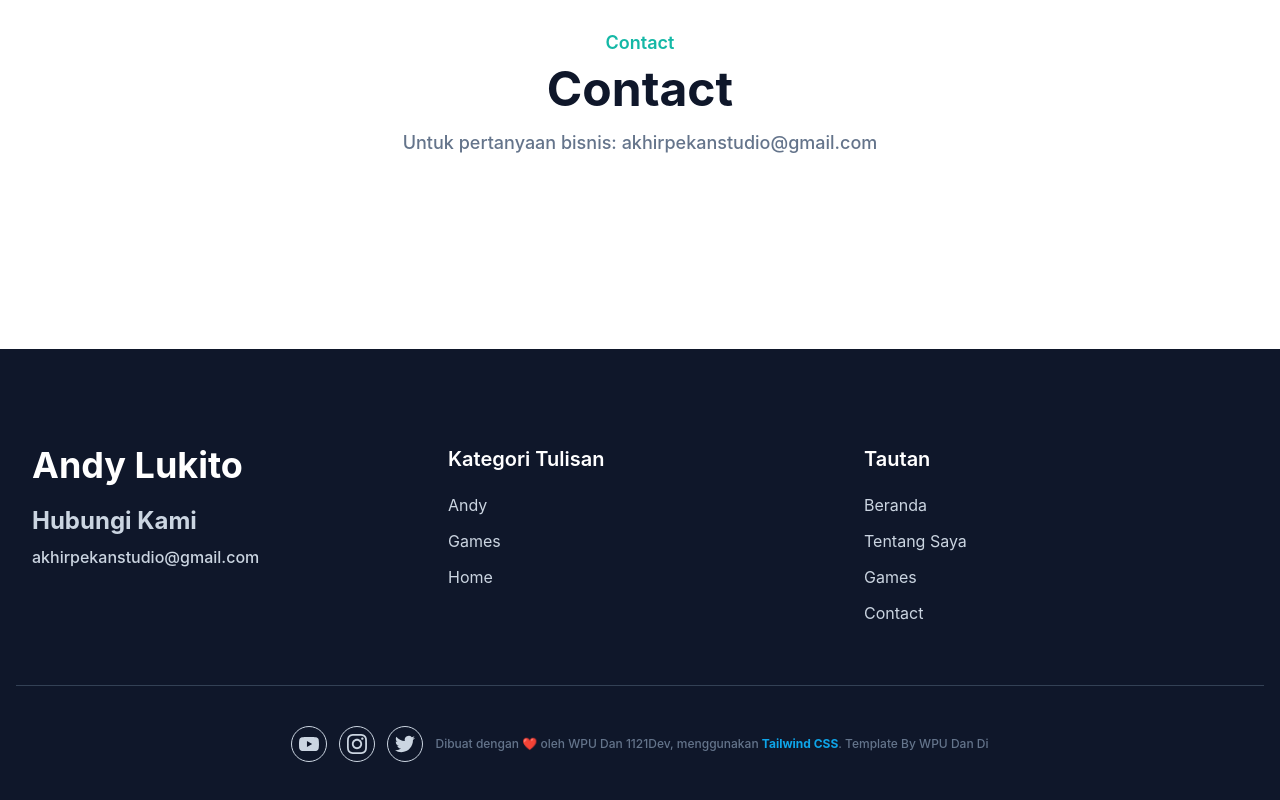
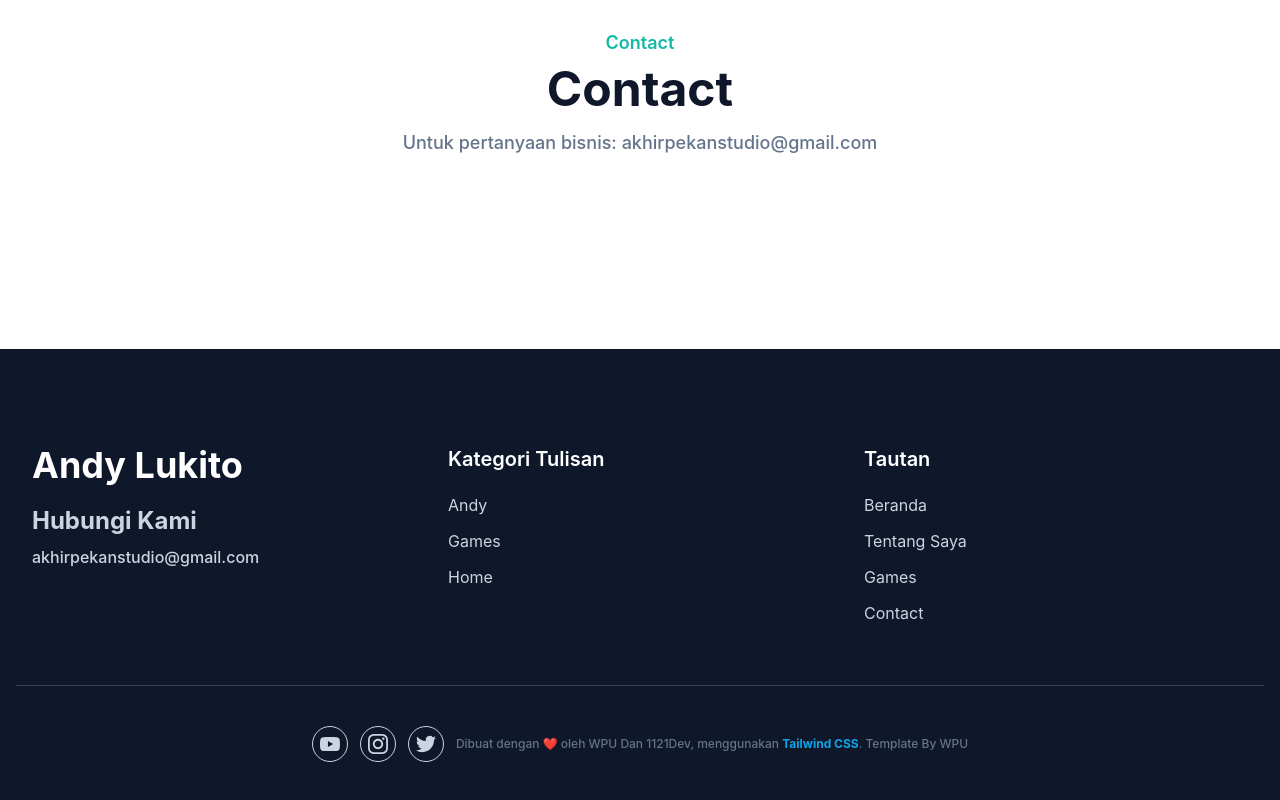
Before and after one commit to Webdev1121/andylukito, a plain HTML site: page index.html in a window 1280 px wide. Shown: the part 2905-3705 px from the top of the page. Drawn offline with Linux system fonts and the light colour scheme.

Commit message:
Update index.html

```diff
--- a/index.html
+++ b/index.html
@@ -313,7 +313,7 @@
 
           <p class="text-center text-xs font-medium text-slate-500">
             Dibuat dengan <span class="text-pink-500">❤️</span> oleh WPU Dan 1121Dev, menggunakan
-            <a href="https://tailwindcss.com" target="_blank" class="font-bold text-sky-500">Tailwind CSS</a>. Template By <a href="https://github.com/sandhikagalih/portfolio-tailwind-css">WPU</a> Dan Di
+            <a href="https://tailwindcss.com" target="_blank" class="font-bold text-sky-500">Tailwind CSS</a>. Template By <a href="https://github.com/sandhikagalih/portfolio-tailwind-css">WPU</a>
           </p>
         </div>
       </div>
```
